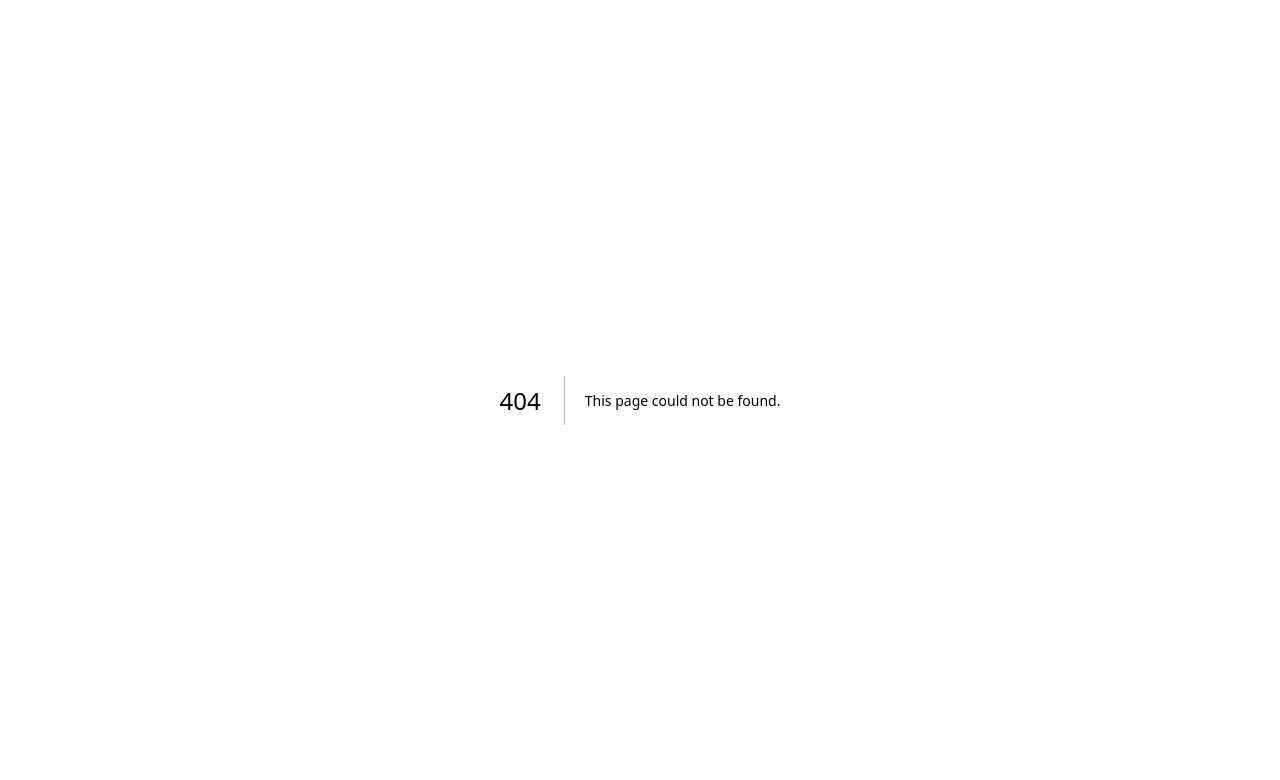
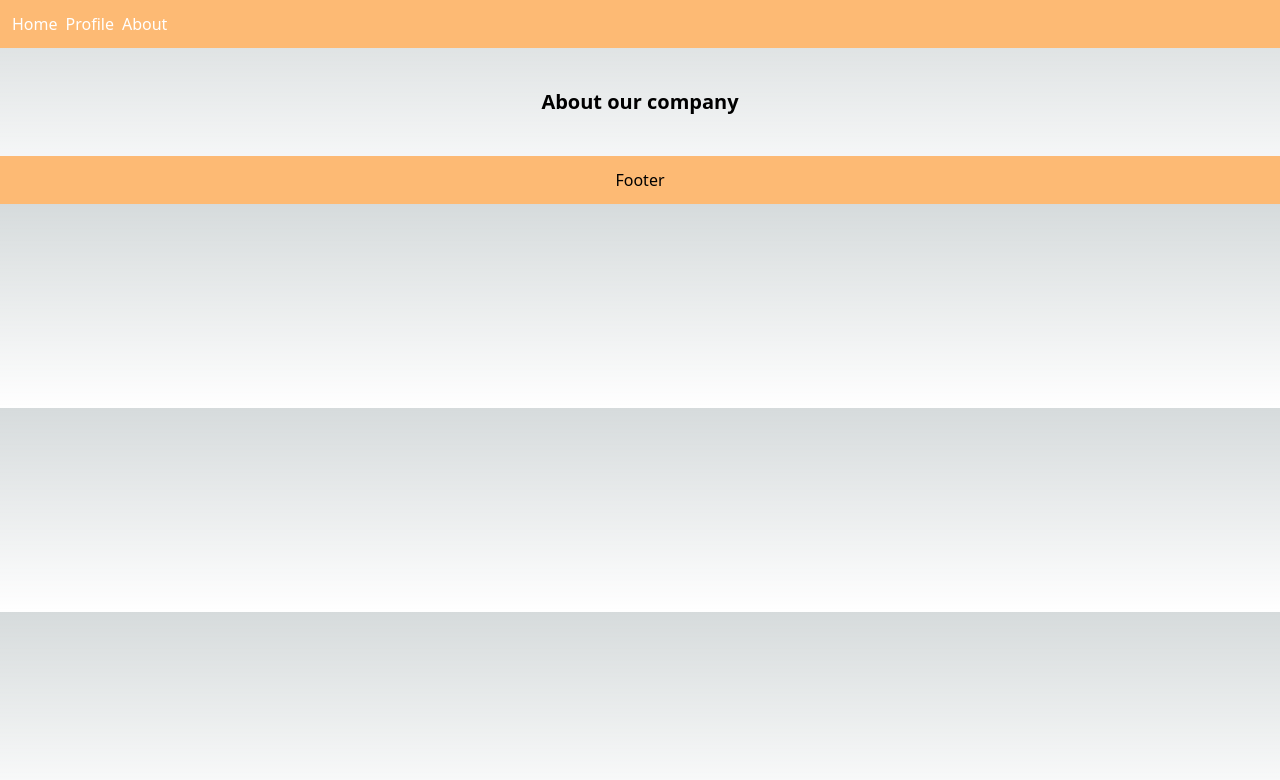
Before and after one commit to tariraf/sanber-nextjs, a Next.js app in the folder new-project/: page /about in a window 1280 px wide. Before the commit this address had no page. Shown: the top 780 px of the page. Built offline with nearby package versions, Linux system fonts and the light colour scheme.

Commit message:
Tugas day 7

```diff
--- a/new-project/components/header/index.js
+++ b/new-project/components/header/index.js
@@ -1,10 +1,11 @@
+import Link from "next/link"
 export default function Header() {
     return (
         <div className="bg-orange-300 text-white">
             <ul className="flex gap-2 py-3 pl-3">
-                <li><a href="#">Home</a></li>
-                <li><a href="#">Profile</a></li>
-                <li><a href="#">About</a></li>
+                <li><Link href="/">Home</Link></li>
+                <li><Link href="/profile">Profile</Link></li>
+                <li><Link href="about">About</Link></li>
             </ul>
         </div>
     )
--- /dev/null
+++ b/new-project/pages/about/detail.js
@@ -0,0 +1,11 @@
+import Layout from "@/layout";
+
+export default function AboutDetails() {
+ return (
+  <Layout metaTitle="Details" metaDescription="This page provides our company details">
+    <div className="h-full">
+      <h1 className="py-10 text-center text-xl font-extrabold">Details About Our Company</h1>
+    </div>
+  </Layout>
+ );
+}
--- /dev/null
+++ b/new-project/pages/about/index.js
@@ -0,0 +1,11 @@
+import Layout from "@/layout";
+
+export default function About() {
+ return (
+  <Layout metaTitle="About" metaDescription="About our company">
+    <div className="h-full">
+      <h1 className="py-10 text-center text-xl font-extrabold">About our company</h1>
+    </div>
+  </Layout>
+ );
+}
--- a/new-project/pages/index.js
+++ b/new-project/pages/index.js
@@ -3,7 +3,9 @@ import Layout from "@/layout";
 export default function Home() {
  return (
   <Layout metaTitle="Home" metaDescription="This is Home page">
-    <h1 className="py-10">This is Home!</h1>
+    <div className="h-full">
+      <h1 className="py-10 text-center text-xl font-extrabold">This is Home!</h1>
+    </div>
   </Layout>
  );
 }
--- a/new-project/pages/profile.js
+++ b/new-project/pages/profile.js
@@ -3,7 +3,9 @@ import Layout from "@/layout";
 export default function Profile() {
  return (
   <Layout metaTitle="Profile" metaDescription="This page user information">
-    <h1 className="py-10">This is Profile!</h1>
+    <div className="h-full">
+      <h1 className="py-10 text-center text-xl font-extrabold">This is Profile!</h1>
+    </div>
   </Layout>
  );
 }
```
